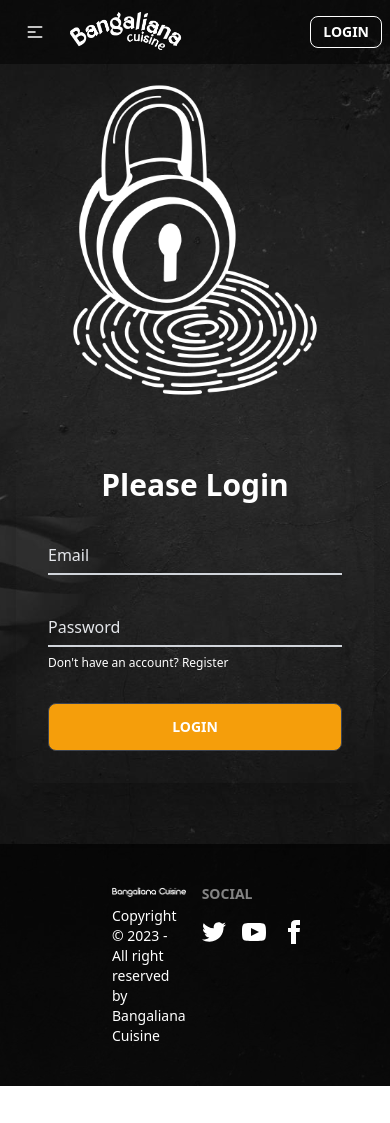
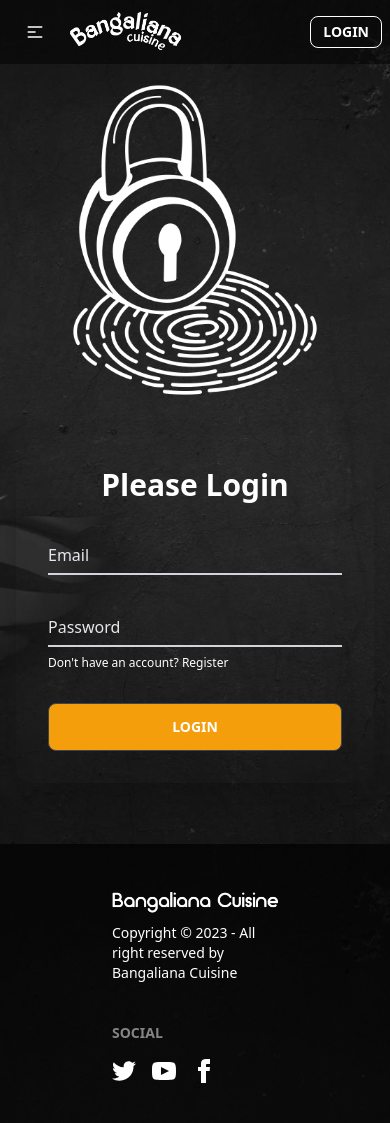
Before and after one commit to the-pujon/bangaliana-cuisine-client, a React (Vite) app: page /login in a window 390 px wide. Before the commit the page ends 1086 px from the top, so only its background shows below. Built offline with nearby package versions, Linux system fonts and the light colour scheme; no server answers.

Commit message:
footer responsive done

```diff
--- a/src/components/Footer/Footer.jsx
+++ b/src/components/Footer/Footer.jsx
@@ -4,7 +4,7 @@
 const Footer = () => {
   return (
     <div>
-      <footer className="footer p-10 bg-black/70 text-neutral-content flex align-middle justify-between px-28">
+      <footer className="footer p-10 bg-black/70 text-neutral-content flex flex-col md:flex-row align-middle justify-between px-28">
         <div>
           <img src={logo} className="w-56" alt="" />
           <p>Copyright © 2023 - All right reserved by Bangaliana Cuisine</p>
```
